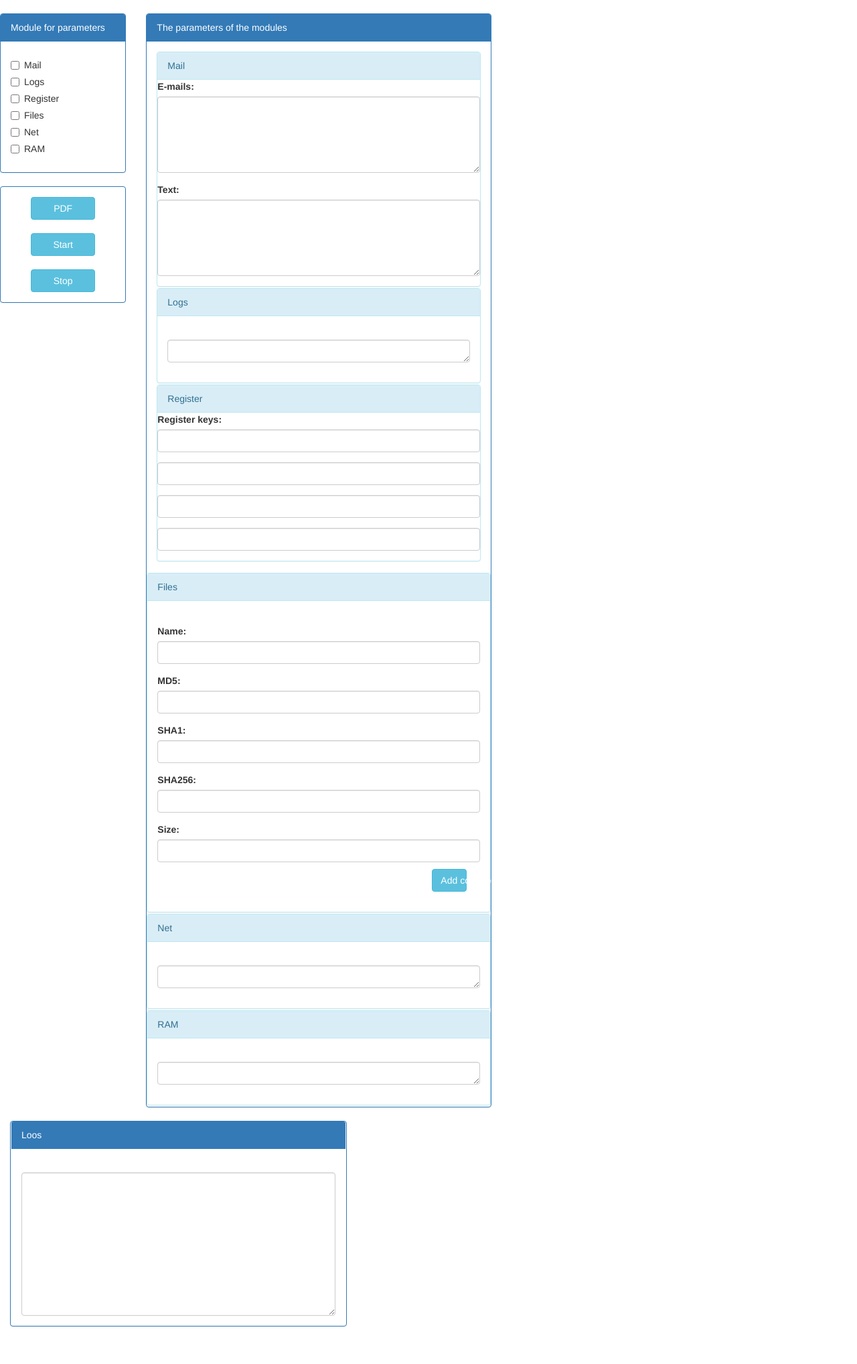
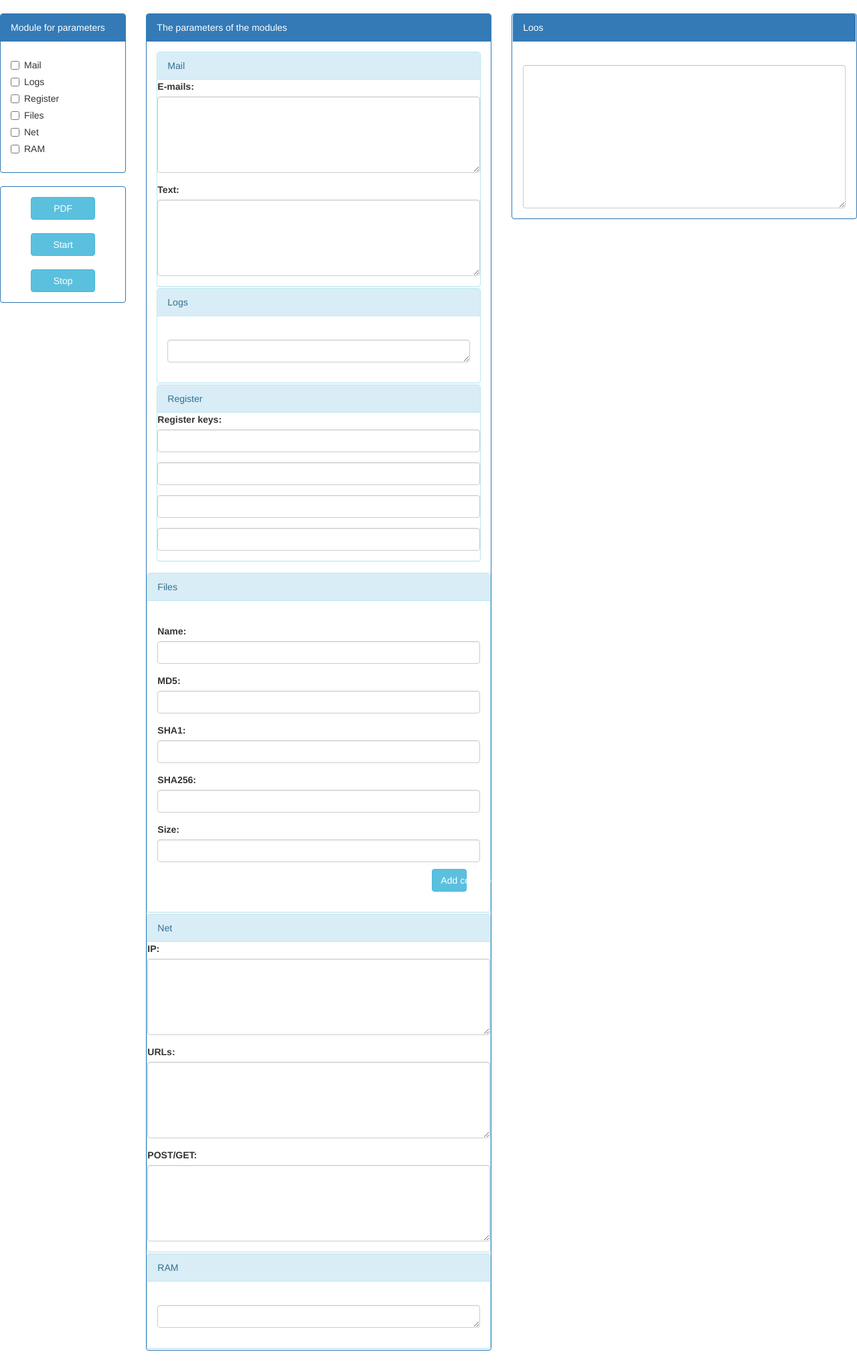
Before and after one commit to BardinPetr/FINCERT-Sirius, a Python web app: template templates/index2.html in a window 1280 px wide. Shown: the part 52-2088 px from the top of the page at 67% size. Before the commit the page ends 2032 px from the top, so only its background shows below. Run offline with Jinja, Linux system fonts and the light colour scheme; the template is opened without the code that fills it, so the values that code supplies are empty; some libraries are stand-ins or nearby versions.

Commit message:
Register with changes

```diff
--- a/templates/index2.html
+++ b/templates/index2.html
@@ -88,7 +88,7 @@
                     <div class="panel-heading">Register</div>
                     <div class="form-group">
                         <label for="usr">Register keys:</label>
-                        <div class="form-group"> <input type="text" class="form-control" id="usr"></div>
+                        <div class="form-group"><input type="text" class="form-control" id="usr"></div>
                         <div class="form-group"><input type="text" class="form-control" id="usr"></div>
                         <div class="form-group"><input type="text" class="form-control" id="usr"></div>
                         <div class="form-group"><input type="text" class="form-control" id="usr"></div>
@@ -129,11 +129,17 @@
             </div>
             <div class="panel panel-info" style="margin-bottom: 2px">
                 <div class="panel-heading">Net</div>
-                    <div class="panel-body">
                 <div class="form-group">
-                            <label for="comment"></label>
-                            <textarea class="form-control" rows="1" id="comment"></textarea>
+                    <label for="comment">IP:</label>
+                    <textarea class="form-control" rows="5" id="comment"></textarea>
                 </div>
+                <div class="form-group">
+                    <label for="comment">URLs:</label>
+                    <textarea class="form-control" rows="5" id="comment"></textarea>
+                </div>
+                <div class="form-group">
+                    <label for="comment">POST/GET:</label>
+                    <textarea class="form-control" rows="5" id="comment"></textarea>
                 </div>
             </div>
             <div class="panel panel-info" style="margin-bottom: 2px">
@@ -147,7 +153,7 @@
             </div>
         </div>
     </div>
-    </div>
+
     <div class="col-lg-5">
         <div class="panel panel-primary" style="padding-left: 1px; padding-right: 1px">
             <div class="panel-heading">Loos</div>
```
Lines whose indentation alone changed are shown as unchanged.
